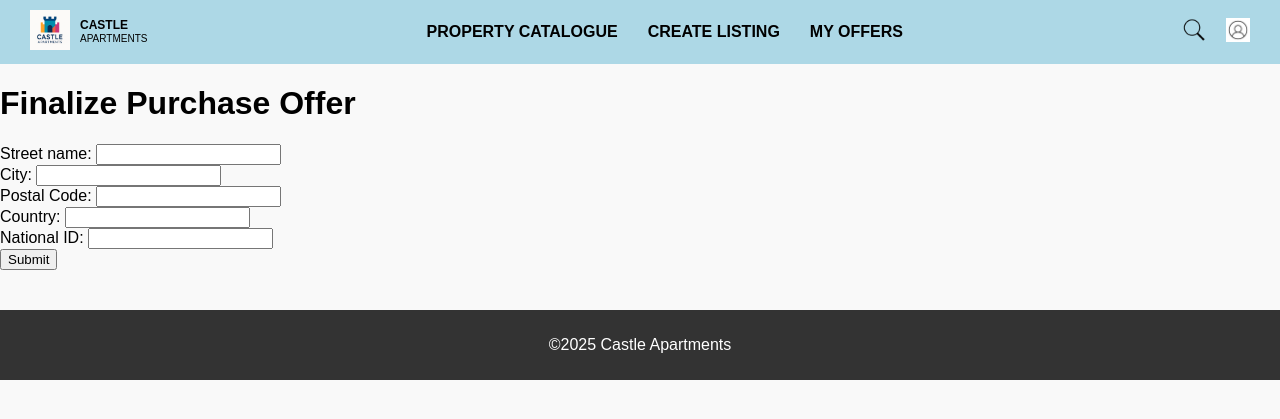
After one commit to clausen2502/Verklegt2, a Django app: page /finalize/1/ in a window 1280 px wide. The commit adds this page. Shown: the top 419 px of the page. Run offline with Django 5.2, Linux system fonts and the light colour scheme.

Commit message:
finalize changed

```diff
--- /dev/null
+++ b/finalization/urls.py
@@ -0,0 +1,6 @@
+from django.urls import path
+from . import views
+
+urlpatterns = [
+    path('<int:offer_id>/', views.finalize_offer_view, name='finalize-offer'),
+]
--- a/finalization/views.py
+++ b/finalization/views.py
@@ -1,4 +1,9 @@
 from django.http import HttpResponse
-
+from django.shortcuts import render
 def index(request):
     return HttpResponse(f"Response from {request.path}")
+
+def finalize_offer_view(request, offer_id):
+    if request.method == "POST":
+        print("Form submitted for offer:", offer_id)
+    return render(request, "finalization/finalize_offer.html")
--- /dev/null
+++ b/templates/finalization/finalize_offer.html
@@ -0,0 +1,32 @@
+{% extends "base.html" %}
+{% block title %}Finalize Purchase Offer{% endblock %}
+
+{% block content %}
+<h1>Finalize Purchase Offer</h1>
+
+<form method="post">
+    {% csrf_token %}
+    <div>
+        <label>Street name:</label>
+        <input type="text" name="street_name" required>
+    </div>
+    <div>
+        <label>City:</label>
+        <input type="text" name="city" required>
+    </div>
+    <div>
+        <label>Postal Code:</label>
+        <input type="text" name="postal_code" required>
+    </div>
+    <div>
+        <label>Country:</label>
+        <input type="text" name="country" required>
+    </div>
+    <div>
+        <label>National ID:</label>
+        <input type="text" name="kennitala" required>
+    </div>
+
+    <button type="submit">Submit</button>
+</form>
+{% endblock %}
--- a/verklegt2/urls.py
+++ b/verklegt2/urls.py
@@ -21,5 +21,6 @@ urlpatterns = [
     path('', include('user.urls')),
     path('property/', include('property.urls')),
     path('offers/', include('offer.urls')),
+    path('finalize/', include('finalization.urls')),
     path('admin/', admin.site.urls),
 ]
```
Also changed, not shown: templates/offer/my_offers.html (+13 -1 lines).
